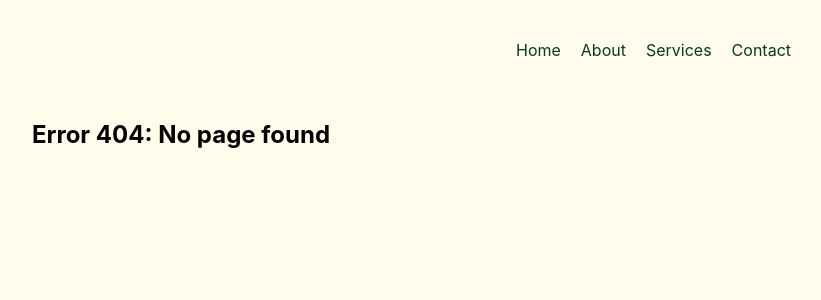
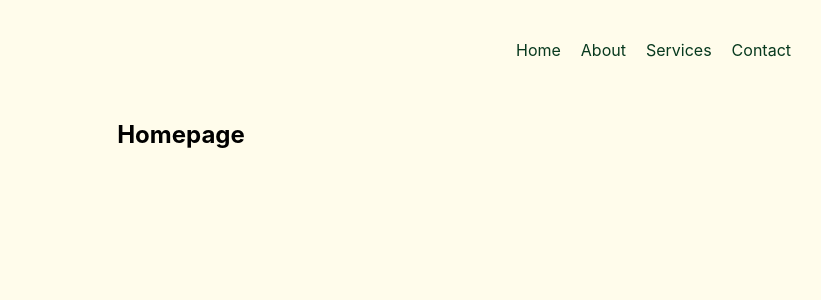
Before and after one commit to samia-ctrl/anker-homes-react, a React (Create React App) app: page / in a window 1280 px wide. Before the commit this address had no page. Shown: the top 300 px of the page, without its empty margins (459-1280 px from the left). Built offline with nearby package versions, Linux system fonts and the light colour scheme.

Commit message:
updated home link

```diff
--- a/src/App.js
+++ b/src/App.js
@@ -11,7 +11,7 @@ function App() {
     <div className="App">
       <BrowserRouter>
         <Routes>
-          <Route index path="/home" element={<Home />} />
+          <Route index path="/" element={<Home />} />
           <Route path="/about" element={<About />} />
           <Route path="/services" element={<Services />} />
           <Route path="/contact" element={<Contact />} />
--- a/src/components/NavBar.js
+++ b/src/components/NavBar.js
@@ -9,7 +9,7 @@ export default function NavBar() {
       <nav>
         <ul>
           <li>
-            <Link to="/home">Home</Link>
+            <Link to="/">Home</Link>
           </li>
           <li>
             <Link to="/about">About</Link>
```
Also changed, not shown: public/manifest.json (added).
